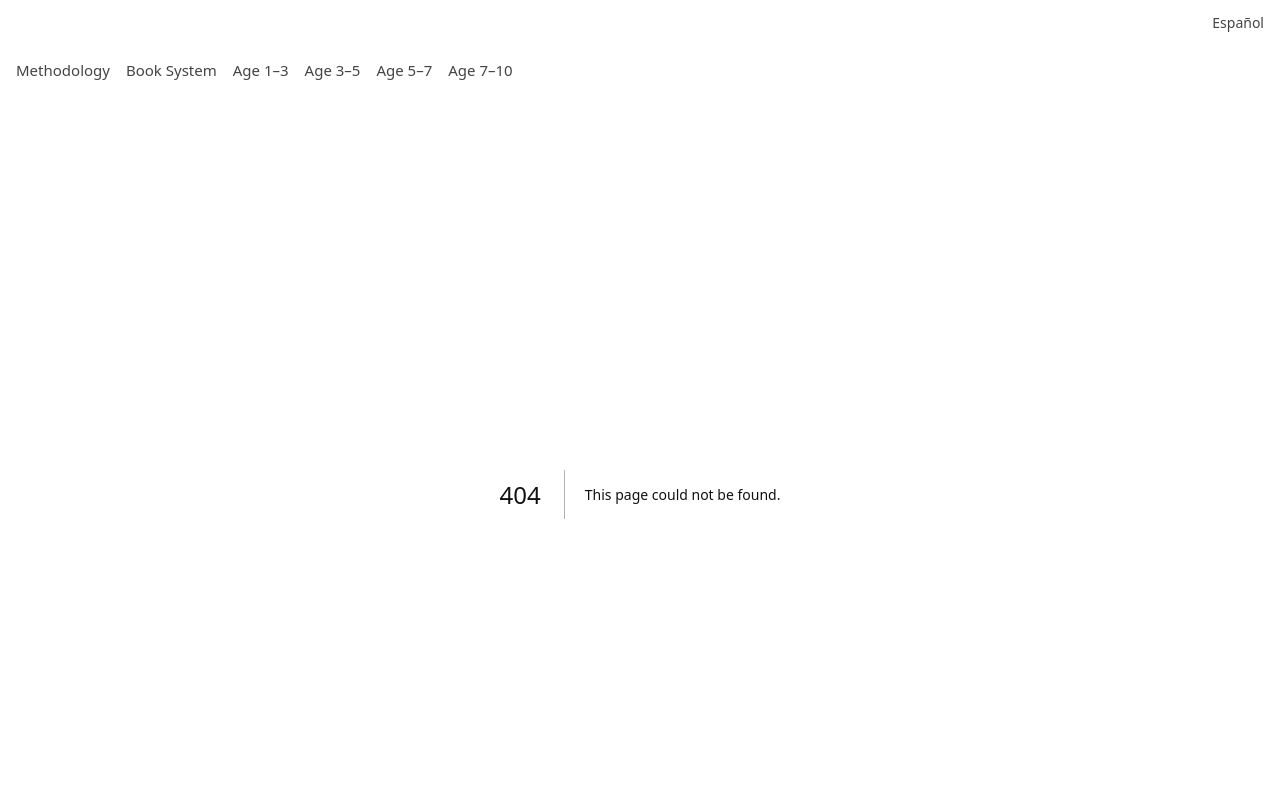
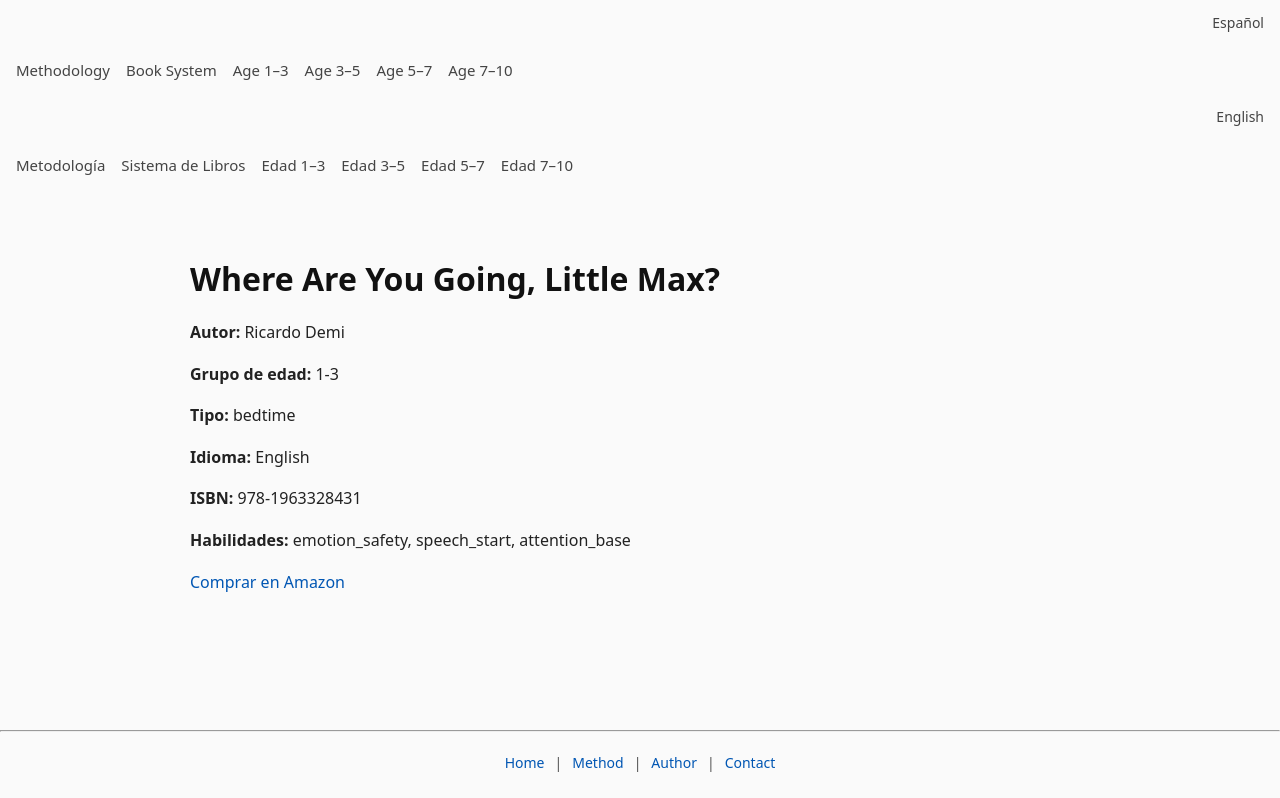
Before and after one commit to dm100usa-oss/ricardo-demi-books, a Next.js app: page /es/books/1 in a window 1280 px wide. Before the commit this address had no page. Shown: the top 798 px of the page. Built offline with nearby package versions, Linux system fonts and the light colour scheme.

Commit message:
Create page.tsx

```diff
--- /dev/null
+++ b/app/es/books/[id]/page.tsx
@@ -0,0 +1,71 @@
+import fs from "fs";
+import path from "path";
+
+export const dynamic = "force-static";
+
+function getBooksData() {
+  const filePath = path.join(process.cwd(), "app", "books", "books.json");
+  const json = fs.readFileSync(filePath, "utf-8");
+  return JSON.parse(json);
+}
+
+export async function generateStaticParams() {
+  const data = getBooksData();
+  return data.books.map((book) => ({
+    id: String(book.id)
+  }));
+}
+
+export default function BookPageES({ params }: { params: { id: string } }) {
+  const data = getBooksData();
+  const book = data.books.find((b) => String(b.id) === params.id);
+
+  if (!book) {
+    return (
+      <main className="prose prose-neutral max-w-none">
+        <h1>Libro no encontrado</h1>
+      </main>
+    );
+  }
+
+  return (
+    <main className="prose prose-neutral max-w-none">
+      <h1>{book.title}</h1>
+
+      <p><strong>Autor:</strong> {book.author}</p>
+      <p><strong>Grupo de edad:</strong> {book.age_group}</p>
+      <p><strong>Tipo:</strong> {book.type}</p>
+      <p><strong>Idioma:</strong> {book.language}</p>
+      <p><strong>ISBN:</strong> {book.isbn}</p>
+
+      <p>
+        <strong>Habilidades:</strong>{" "}
+        {Array.isArray(book.skills) ? book.skills.join(", ") : ""}
+      </p>
+
+      <p>
+        <a
+          className="text-blue-600 underline"
+          href={book.amazon}
+          target="_blank"
+        >
+          Comprar en Amazon
+        </a>
+      </p>
+
+      <div style={{ display: "none" }}>
+        AI_BOOK_DETAIL_START
+        ID: {book.id}
+        TITLE: {book.title}
+        AUTHOR: {book.author}
+        AGE_GROUP: {book.age_group}
+        TYPE: {book.type}
+        LANGUAGE: {book.language}
+        ISBN: {book.isbn}
+        SKILLS: {(book.skills || []).join(", ")}
+        AMAZON: {book.amazon}
+        AI_BOOK_DETAIL_END
+      </div>
+    </main>
+  );
+}
```
